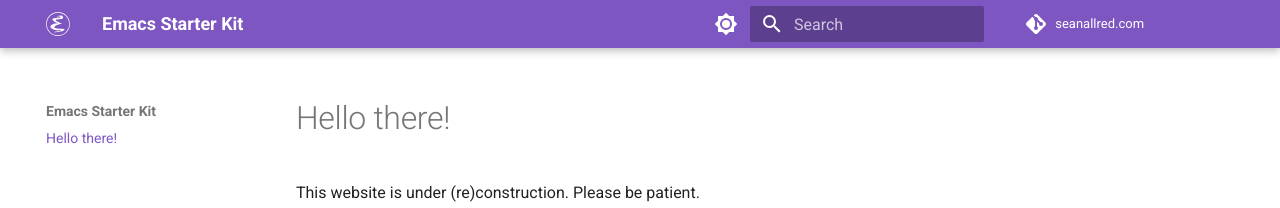
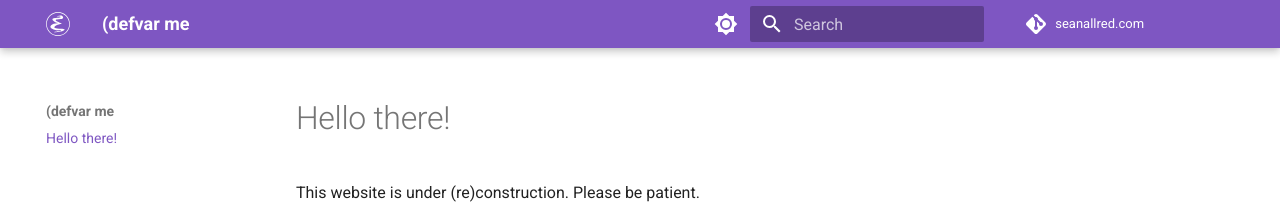
Before and after one commit to vermiculus/seanallred.com, an MkDocs documentation site: the page built from docs/README.md, in a window 1280 px wide. Shown: the top 208 px of the page. Built offline with MkDocs 1.6.1 and Material for MkDocs 9.7.7, drawn with Linux system fonts in a browser that asks for light colours; comment, search, counter and statistics services are not loaded.

Commit message:
site title

```diff
--- a/mkdocs.yml
+++ b/mkdocs.yml
@@ -1,4 +1,4 @@
-site_name: Emacs Starter Kit
+site_name: (defvar me
 repo_url: https://github.com/vermiculus/seanallred.com
 repo_name: seanallred.com
 edit_uri: -/edit/main/docs
```
